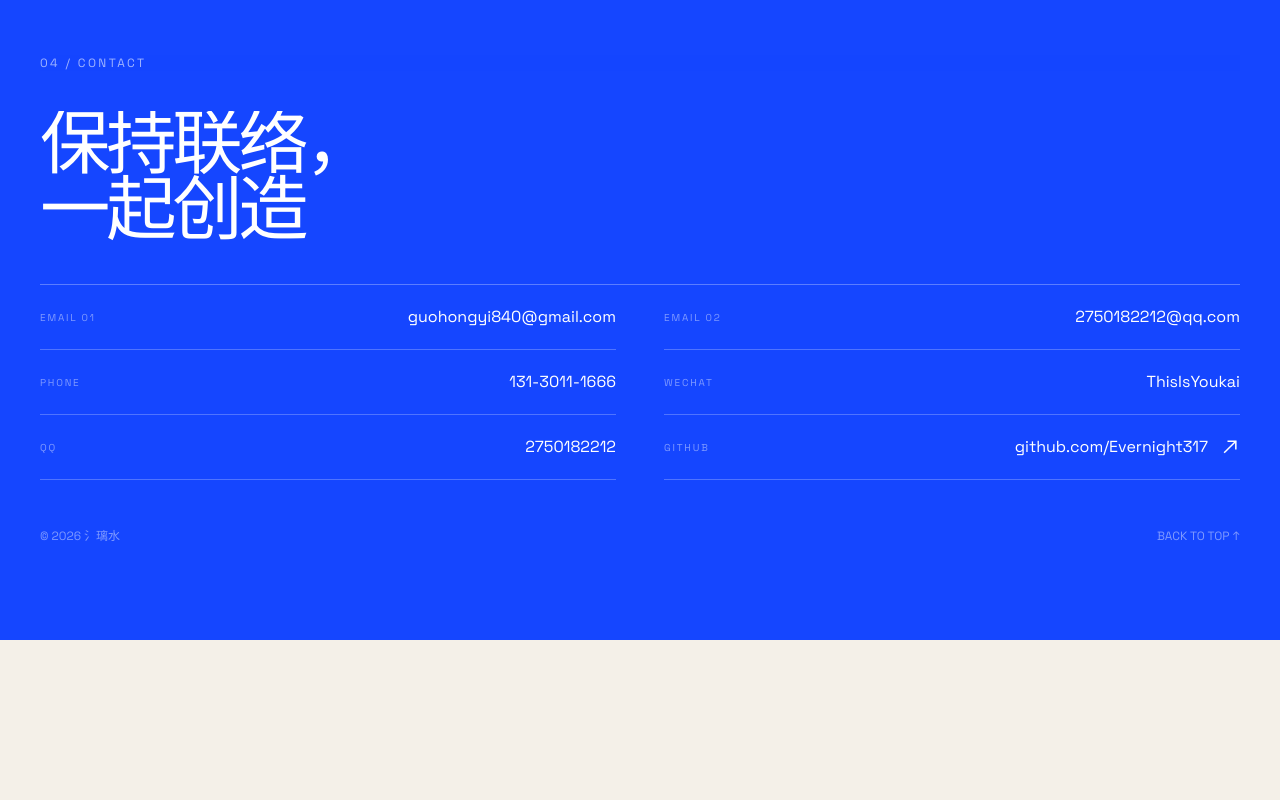
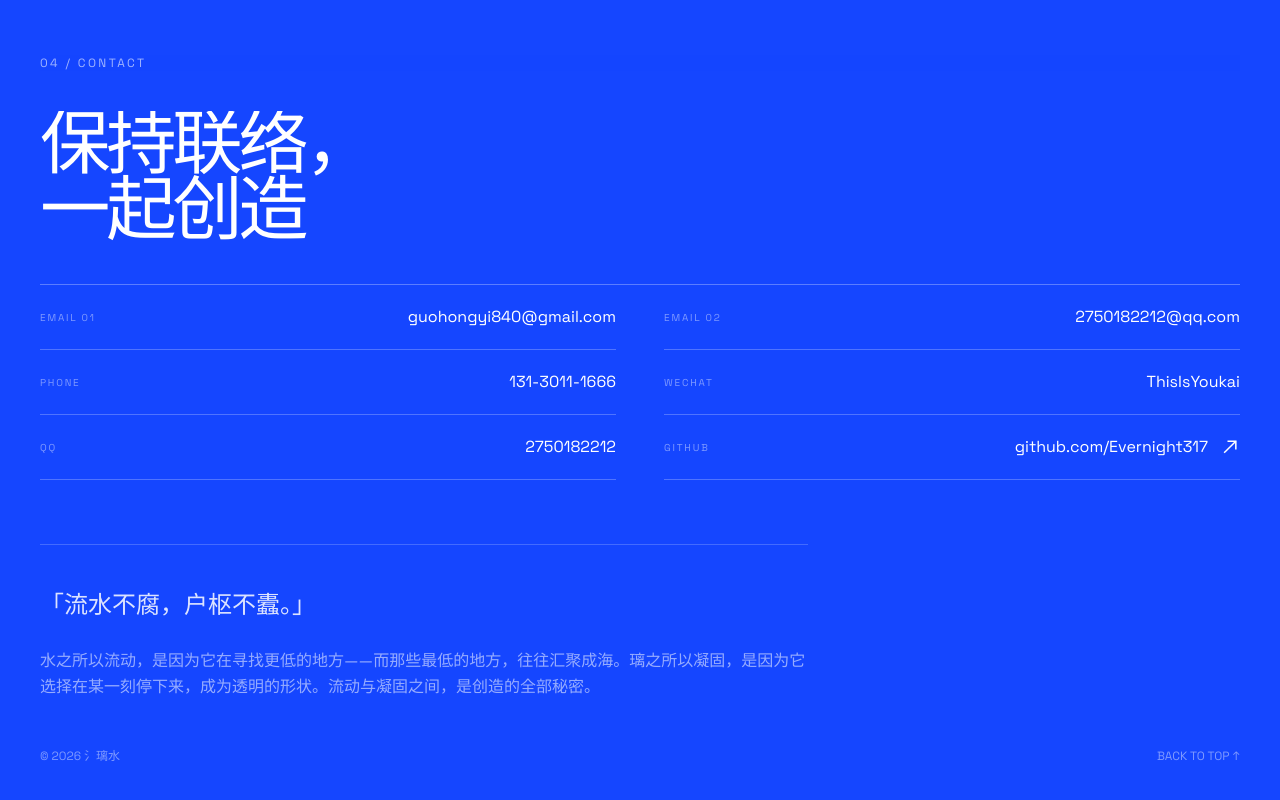
Before and after one commit to Evernight317/personal-homepage, a React (Vite) app: page / in a window 1280 px wide. Shown: the part 4208-5008 px from the top of the page. Before the commit the page ends 4848 px from the top, so only its background shows below. Built offline with nearby package versions, Linux system fonts and the light colour scheme; the HTML template or start-up script is replaced by a standard one.

Commit message:
feat: 联络区添加收尾名言，增加 section 高度触发吸附
- 添加「流水不腐，户枢不蠹」引言
- 补充与璃水主题呼应的收尾段落

```diff
--- a/src/App.tsx
+++ b/src/App.tsx
@@ -839,6 +839,14 @@ export default function App() {
                 ),
               )}
             </div>
+            <div className="mt-16 max-w-3xl space-y-6 border-t border-white/20 pt-10" data-reveal="fade">
+              <blockquote className="text-lg font-medium leading-relaxed text-white/85 md:text-2xl md:leading-relaxed">
+                「流水不腐，户枢不蠹。」
+              </blockquote>
+              <p className="text-sm leading-relaxed text-white/55 md:text-base">
+                水之所以流动，是因为它在寻找更低的地方——而那些最低的地方，往往汇聚成海。璃之所以凝固，是因为它选择在某一刻停下来，成为透明的形状。流动与凝固之间，是创造的全部秘密。
+              </p>
+            </div>
             <div className="mt-12 flex items-center justify-between text-xs text-white/45">
               <span>© 2026 氵璃水</span>
               <a href="#top">BACK TO TOP ↑</a>
```
